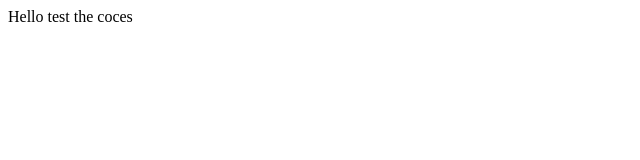
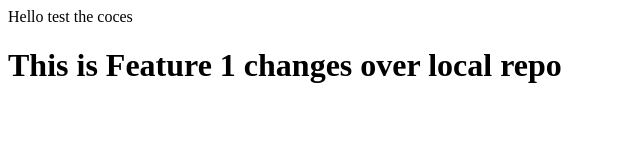
Before and after one commit to Suraj-Rastogi/TestJavaLocalRepo, a plain HTML site: page index.html in a window 1280 px wide. Shown: the whole page, without its empty margins (0-640 px from the left). Drawn offline with Linux system fonts and the light colour scheme.

Commit message:
Feature 1 changes

```diff
--- a/index.html
+++ b/index.html
@@ -1 +1,2 @@
 <p>Hello test the coces</p>
+<h1>This is Feature 1 changes over local repo</h1>
```
